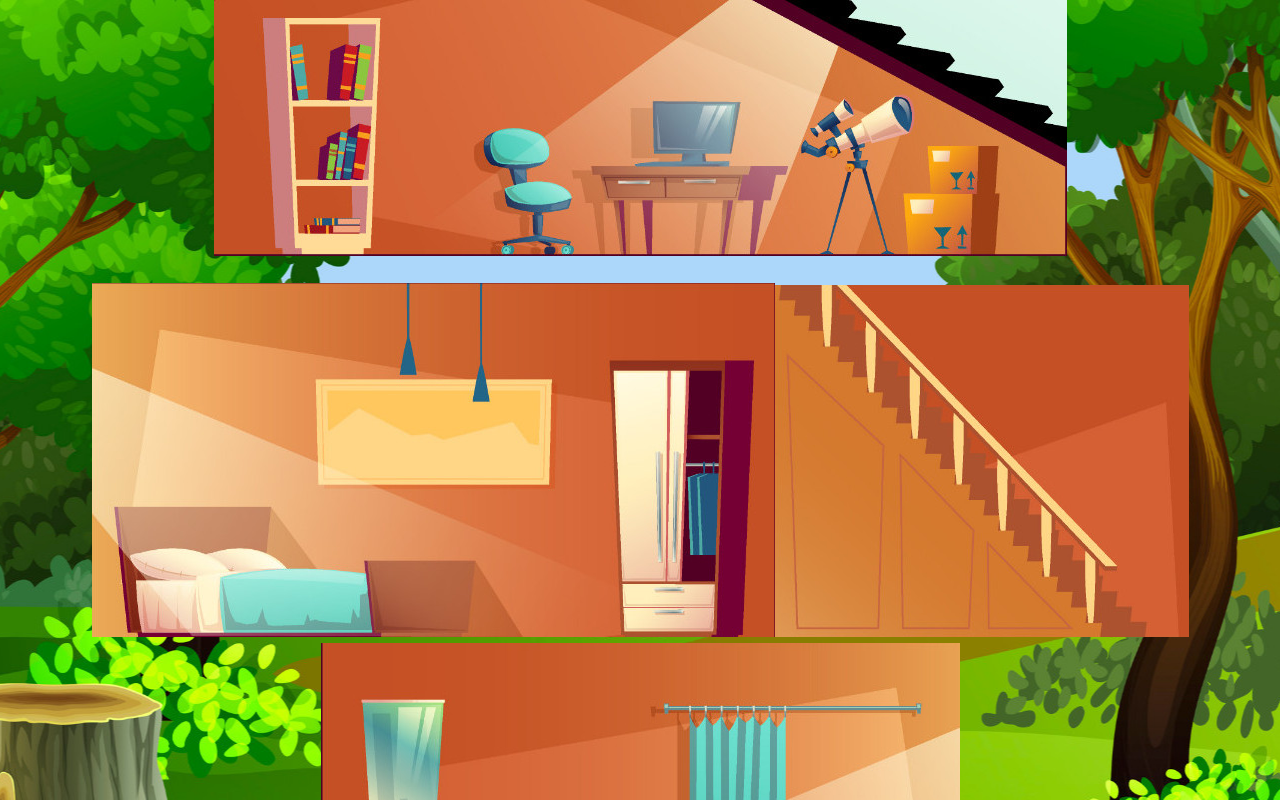
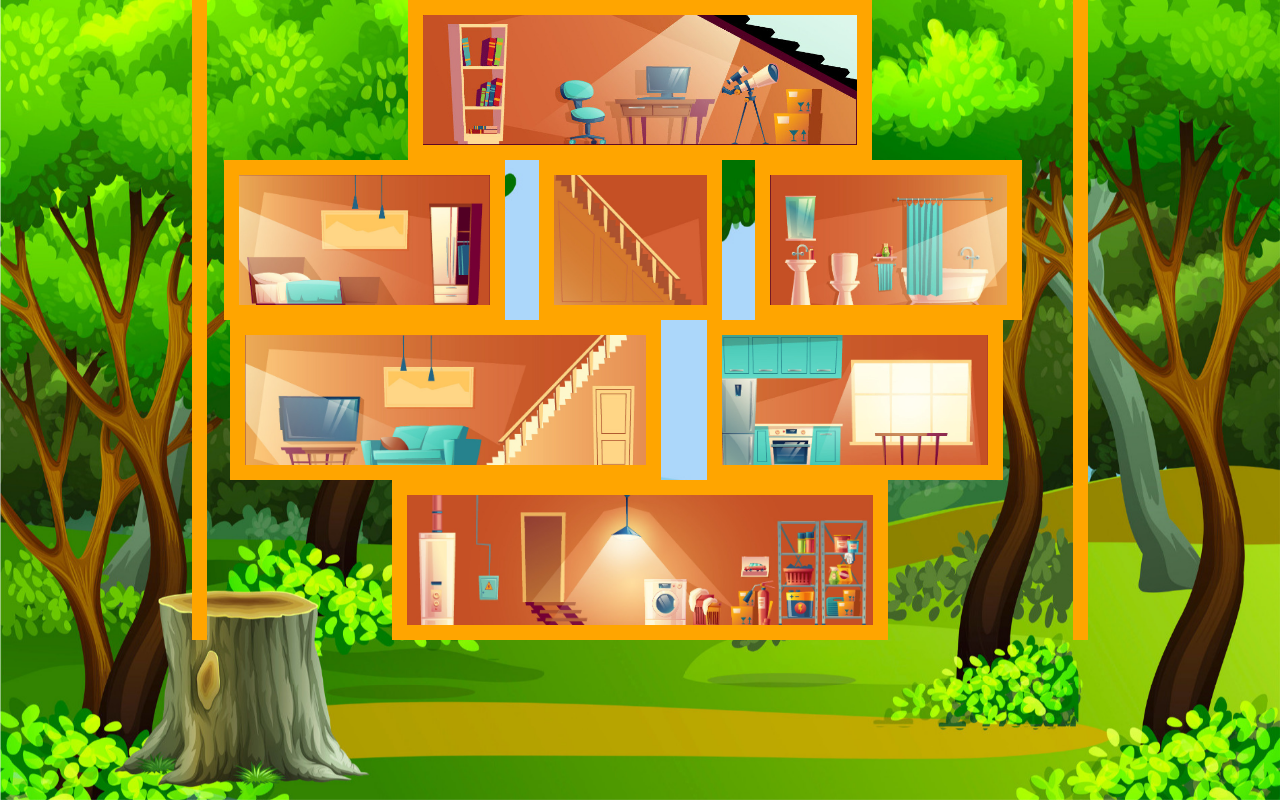
Before and after one commit to JenniferBoultareau/sunny-school, a React (Create React App) app: page / in a window 1280 px wide. Shown: the top 800 px of the page. Built offline with nearby package versions, Linux system fonts and the light colour scheme.

Commit message:
home structure rows etc..

```diff
--- a/src/App.css
+++ b/src/App.css
@@ -1,33 +1,5 @@
 .App {
   text-align: center;
+  width: 100% !important;
+  /* height: 100% !important; */
 }
-
-.App-logo {
-  animation: App-logo-spin infinite 20s linear;
-  height: 40vmin;
-  pointer-events: none;
-}
-
-.App-header {
-  background-color: #282c34;
-  min-height: 100vh;
-  display: flex;
-  flex-direction: column;
-  align-items: center;
-  justify-content: center;
-  font-size: calc(10px + 2vmin);
-  color: white;
-}
-
-.App-link {
-  color: #61dafb;
-}
-
-@keyframes App-logo-spin {
-  from {
-    transform: rotate(0deg);
-  }
-  to {
-    transform: rotate(360deg);
-  }
-}
--- a/src/App.js
+++ b/src/App.js
@@ -12,6 +12,7 @@ import Summary from './Components/Summary/Summary';
 
 
 function App() {
+
   const initM = () => {
     M.AutoInit();
   }; initM();
@@ -22,6 +23,7 @@ function App() {
       <Summary />
     </div>
   );
+
 }
 
 export default App;
--- a/src/Components/Summary/Summary.css
+++ b/src/Components/Summary/Summary.css
@@ -1,8 +1,37 @@
 .sum {
-  background: url(../../assets/img/backgrounds/forest.jpg) no-repeat fixed center;
-  height: 100vh;
-  width: 100vw;
+  height: 100vh !important;
+  width: 100vw !important;
+  background: url(../../assets/img/backgrounds/forest.jpg) fixed no-repeat center center;
+  /* <a href="https://www.freepik.com/free-photos-vectors/background">Background vector created by brgfx - www.freepik.com</a> */
+  background-size: cover;
 }
 
+/* .container {
+  display: flex;
 
-/* <a href="https://www.freepik.com/free-photos-vectors/background">Background vector created by brgfx - www.freepik.com</a> */
+} */
+
+.row {
+  display: flex;
+  flex-direction: row;
+  justify-content: space-around;
+  margin: 0 !important;
+  border-left: 15px solid orange;
+  border-right: 15px solid orange;
+  height: 20vh;
+}
+
+.top-row, .bottom-row {
+  display: flex;
+  flex-direction: row;
+  align-content: center;
+  justify-content: center;
+  margin: 0 !important;
+  border-left: 15px solid orange;
+  border-right: 15px solid orange;
+  height: 20vh;
+}
+
+img {
+  border: 15px solid orange;
+}
--- a/src/Components/Summary/Summary.js
+++ b/src/Components/Summary/Summary.js
@@ -12,9 +12,10 @@ import './Summary.css';
 
 const Summary = () => {
   return(
-    <div class='container sum'>
+    <div class='sum'>
+      <div class='container'>
 
-      <div class='row'>
+        <div class='top-row'>
           <img src={bureau} alt='salon'/>
         </div>
 
@@ -29,10 +30,12 @@ const Summary = () => {
           <img src={cuisine} alt='salon'/>
         </div>
 
-      <div class='row'>
+        <div class='bottom-row'>
           <img src={buanderie} alt='salon'/>
         </div>
 
+
+        </div>
       </div>
   )
 };
--- a/src/index.css
+++ b/src/index.css
@@ -1,10 +1,12 @@
-body {
+.root {
   margin: 0;
   font-family: -apple-system, BlinkMacSystemFont, "Segoe UI", "Roboto", "Oxygen",
     "Ubuntu", "Cantarell", "Fira Sans", "Droid Sans", "Helvetica Neue",
     sans-serif;
   -webkit-font-smoothing: antialiased;
   -moz-osx-font-smoothing: grayscale;
+  width: 100% !important;
+  width: 100% !important;
 }
 
 code {
```
Lines whose indentation alone changed are shown as unchanged.
